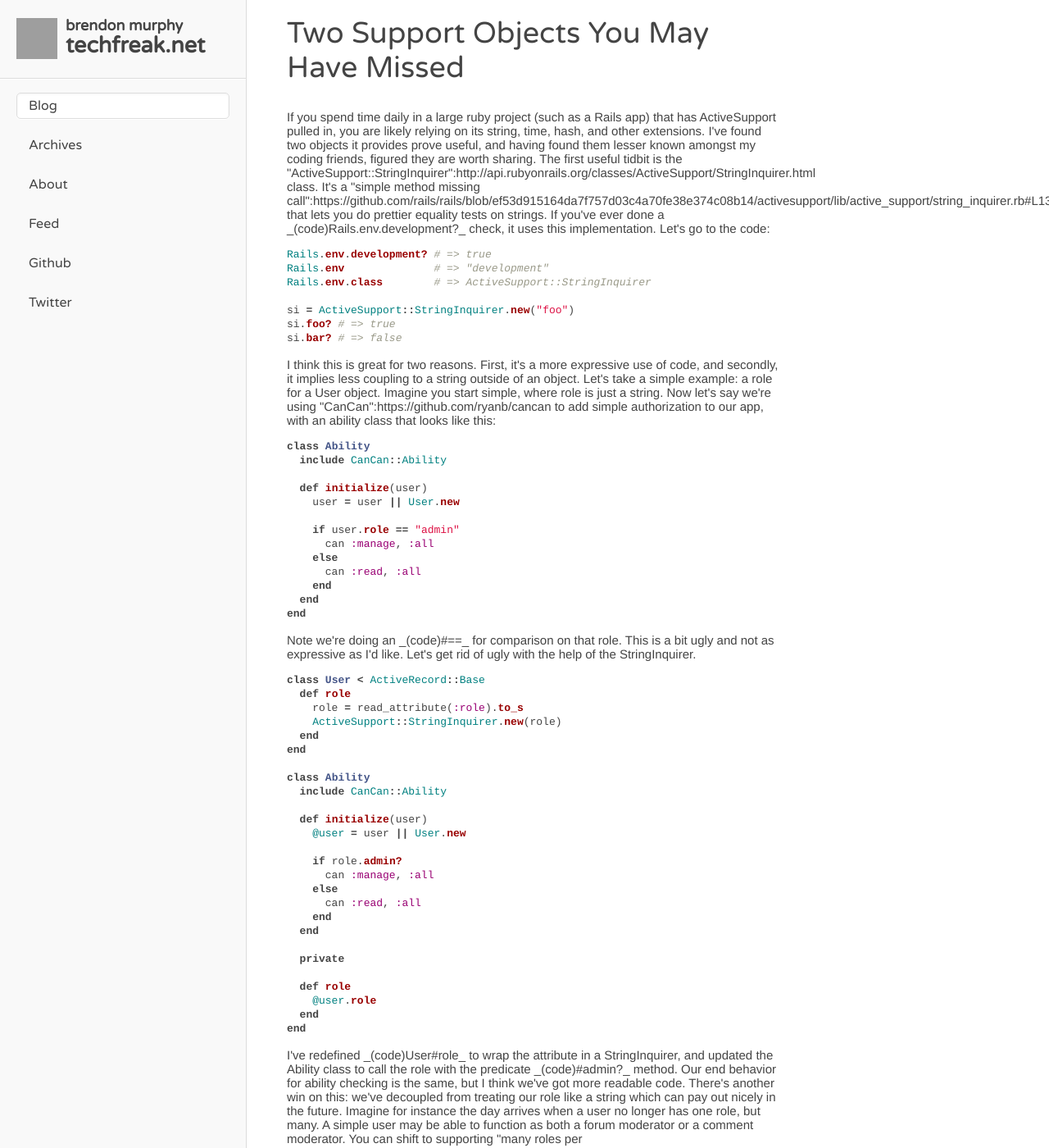
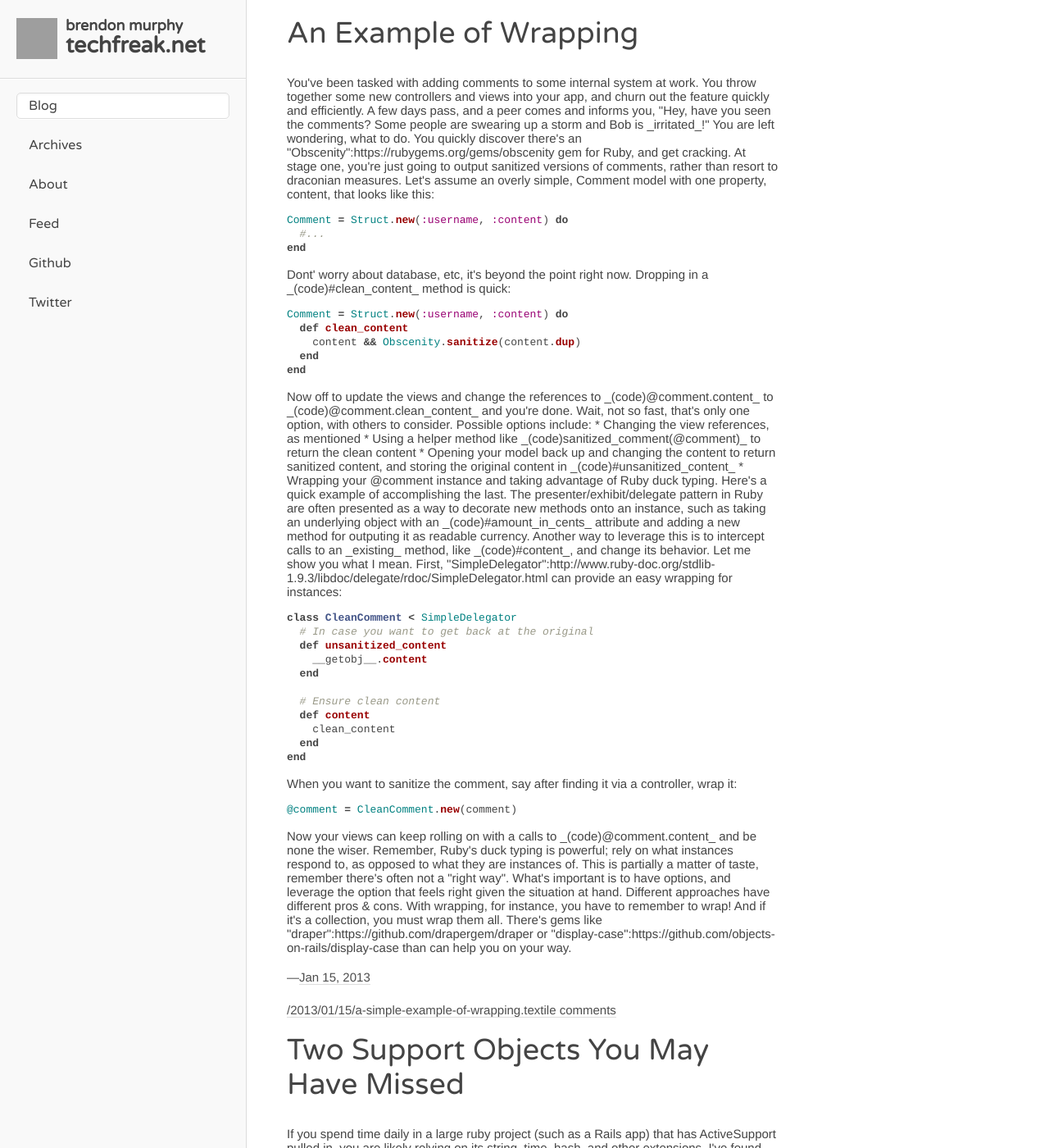
Before and after one commit to bemurphy/bemurphy.github.io, a Jekyll site: the page built from index.html, in a window 1280 px wide and 1400 px high. Shown: the whole window at 82% size. Built offline with Jekyll 4.4.1, drawn with Linux system fonts in a browser that asks for light colours; nearby versions of some CDN libraries; comment, search, counter and statistics services are not loaded; some of the changed text lies outside the part shown; grey boxes are pictures that could not be loaded.

Commit message:
Auto-deploy from rake.

```diff
--- /dev/null
+++ b/_posts/2013-01-15-a-simple-example-of-wrapping.textile
@@ -0,0 +1,62 @@
+---
+layout: post
+title: "An Example of Wrapping"
+published: true
+---
+
+You've been tasked with adding comments to some internal system at work.  You throw together some new controllers and views into your app, and churn out the feature quickly and efficiently.
+
+A few days pass, and a peer comes and informs you, "Hey, have you seen the comments?  Some people are swearing up a storm and Bob is _irritated_!"  You are left wondering, what to do.  You quickly discover there's an "Obscenity":https://rubygems.org/gems/obscenity gem for Ruby, and get cracking.  At stage one, you're just going to output sanitized versions of comments, rather than resort to draconian measures.
+
+Let's assume an overly simple, Comment model with one property, content, that looks like this:
+
+{% highlight ruby %}
+Comment = Struct.new(:username, :content) do
+  #...
+end
+{% endhighlight %}
+
+Dont' worry about database, etc, it's beyond the point right now.  Dropping in a _(code)#clean_content_ method is quick:
+
+{% highlight ruby %}
+Comment = Struct.new(:username, :content) do
+  def clean_content
+    content && Obscenity.sanitize(content.dup)
+  end
+end
+{% endhighlight %}
+
+Now off to update the views and change the references to _(code)@comment.content_ to _(code)@comment.clean_content_ and you're done.   Wait, not so fast, that's only one option, with others to consider.  Possible options include:
+
+* Changing the view references, as mentioned
+* Using a helper method like _(code)sanitized_comment(@comment)_ to return the clean content
+* Opening your model back up and changing the content to return sanitized content, and storing the original content in _(code)#unsanitized_content_
+* Wrapping your @comment instance and taking advantage of Ruby duck typing.
+
+Here's a quick example of accomplishing the last.  The presenter/exhibit/delegate pattern in Ruby are often presented as a way to decorate new methods onto an instance, such as taking an underlying object with an _(code)#amount_in_cents_ attribute and adding a new method for outputing it as readable currency.  Another way to leverage this is to intercept calls to an _existing_ method, like _(code)#content_, and change its behavior.  Let me show you what I mean.
+
+First, "SimpleDelegator":http://www.ruby-doc.org/stdlib-1.9.3/libdoc/delegate/rdoc/SimpleDelegator.html can provide an easy wrapping for instances:
+
+{% highlight ruby %}
+class CleanComment < SimpleDelegator
+  # In case you want to get back at the original
+  def unsanitized_content
+    __getobj__.content
+  end
+
+  # Ensure clean content
+  def content
+    clean_content
+  end
+end
+{% endhighlight %}
+
+When you want to sanitize the comment, say after finding it via a controller, wrap it:
+
+{% highlight ruby %}
+@comment = CleanComment.new(comment)
+{% endhighlight %}
+
+Now your views can keep rolling on with a calls to _(code)@comment.content_ and be none the wiser.  Remember, Ruby's duck typing is powerful;  rely on what instances respond to, as opposed to what they are instances of.
+
+This is partially a matter of taste, remember there's often not a "right way".  What's important is to have options, and leverage the option that feels right given the situation at hand.  Different approaches have different pros & cons.  With wrapping, for instance, you have to remember to wrap!  And if it's a collection, you must wrap them all.  There's gems like "draper":https://github.com/drapergem/draper or "display-case":https://github.com/objects-on-rails/display-case than can help you on your way.
--- a/css/screen.css
+++ b/css/screen.css
@@ -561,6 +561,10 @@ blockquote {
   background: #f9f9f9;
 }
 
+#content ul {
+  line-height: 1.6em;
+}
+
 div.highlight {
   line-height: 1em;
   margin-top: 24px;
```
Also changed, not shown: 5 other files.
